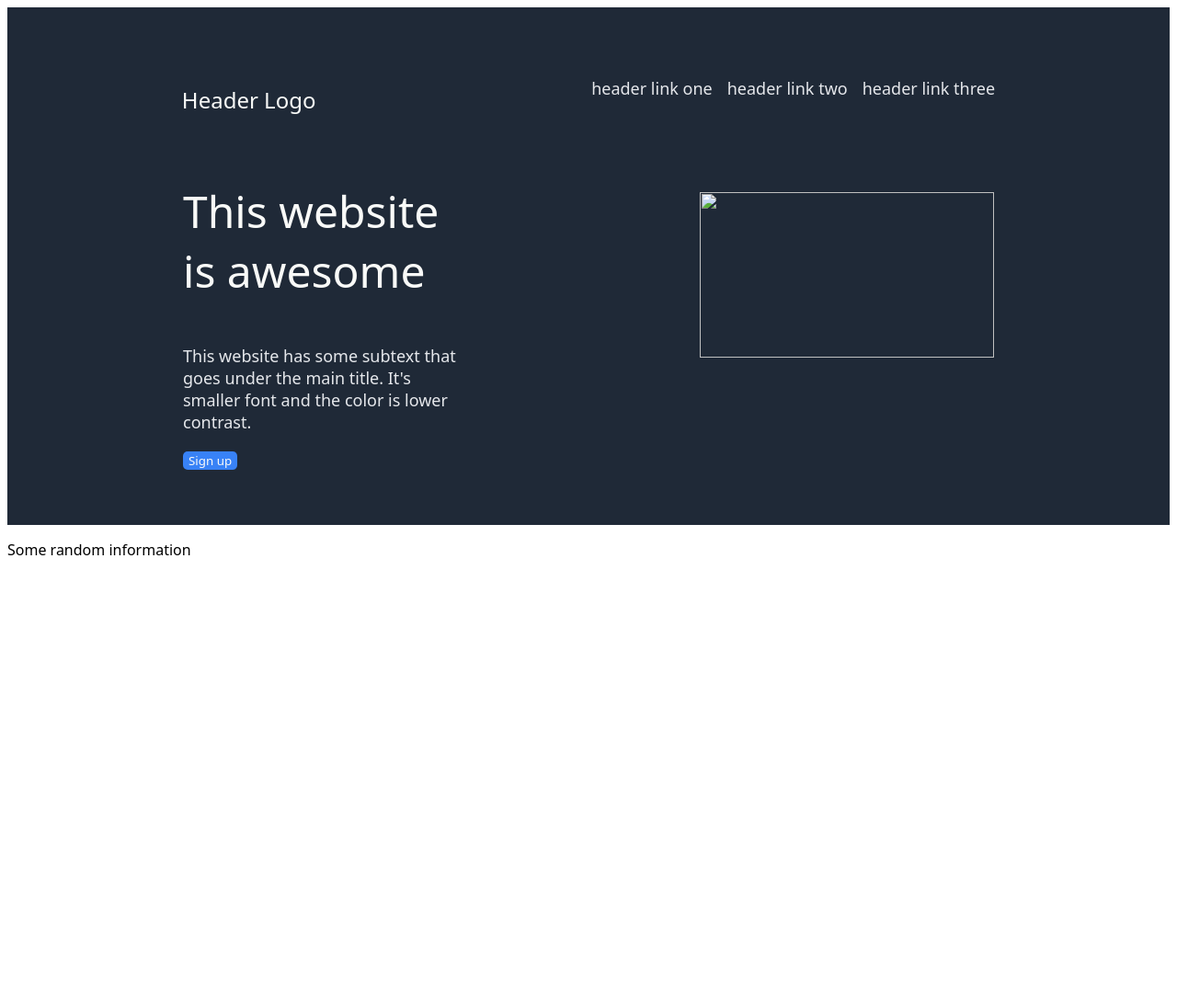
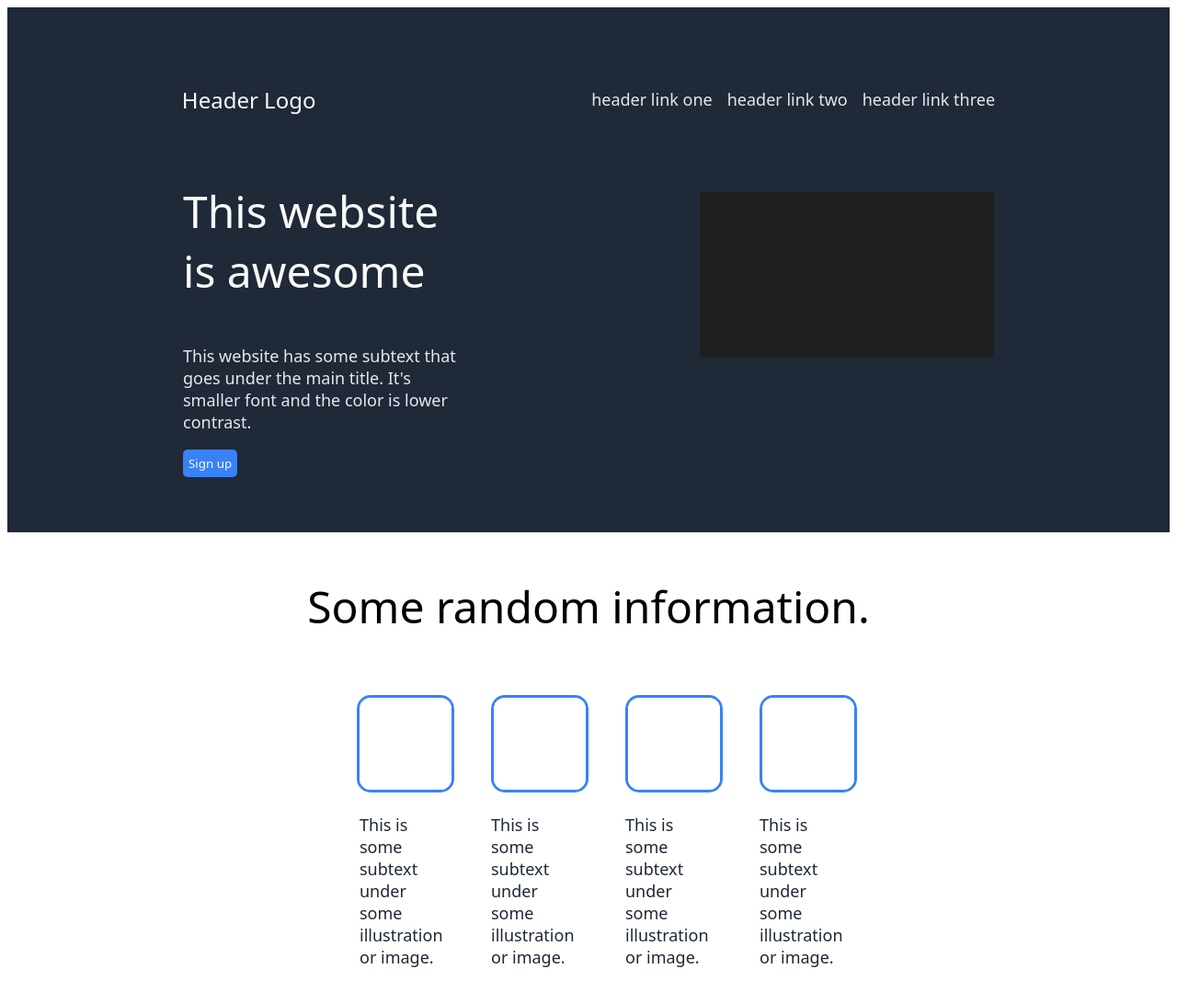
Before and after one commit to Ma7asn3h/landing-page, a plain HTML site: page index.html in a window 1280 px wide. Shown: the whole page at 92% size. Before the commit the page ends 800 px from the top, so only its background shows below. Drawn offline with Linux system fonts and the light colour scheme.

Commit message:
polished header

```diff
--- a/index.html
+++ b/index.html
@@ -14,7 +14,7 @@
                 <p>Header Logo</p>
             </div>
             <div class="left">
-                <ul>
+                <ul class="header-link-ul">
                     <li><a href="https://google.com">header link one</a></li>
                     <li><a href="https://google.com">header link two</a></li>
                     <li><a href="https://google.com">header link three</a></li>
@@ -29,13 +29,48 @@
                 <button>Sign up</button>
             </div>
             <div class="left">
-                <img src="img.png" width="320px" height="180px">
+                <img class="image" src="images/img.png" width="320px" height="180px">
             </div>
         </div>
 
     </div>
     <div class="body">
-        <p>Some random information</p>
+        <p class="random">Some random information.</p>
+        <div class="container">
+            <div class="item">
+                <ul class="under-image-ul">
+                    <li><img class="image-1" src="images/img_1.png" width="100px" height="100px"></li>
+                    <li>
+                        <p class="under-image">This is some subtext under some illustration or image.</p>
+                    </li>
+                </ul>
+                <div class="item">
+                    <ul>
+                        <li><img class="image-1" src="images/img_1.png" width="100px" height="100px"></li>
+                        <li>
+                            <p class="under-image">This is some subtext under some illustration or image.</p>
+                        </li>
+                    </ul>
+                </div>
+                <div class="item">
+                    <ul>
+                        <li><img class="image-1" src="images/img_1.png" width="100px" height="100px"></li>
+                        <li>
+                            <p class="under-image">This is some subtext under some illustration or image.</p>
+                        </li>
+                    </ul>
+                </div>
+                <div class="item">
+                    <ul>
+                        <li><img class="image-1" src="images/img_1.png" width="100px" height="100px"></li>
+                        <li>
+                            <p class="under-image">This is some subtext under some illustration or image.</p>
+                        </li>
+                    </ul>
+                </div>
+            </div>
+        </div>
+    </div>
 
     </div>
     <div class="footer">
--- a/stylesheet.css
+++ b/stylesheet.css
@@ -13,13 +13,15 @@ a {
     text-decoration: none;
     color: #E5E7EB;
     font-size: 18px;
+    font-weight: 300;
 }
 
-ul {
+.header-link-ul {
     list-style-type: none;
     display: flex;
     flex-direction: row;
     gap: 16px;
+    margin-top: 28px ;
 }
 
 .first .right {
@@ -44,18 +46,58 @@ ul {
     max-width: 300px;
     color: #E5E7EB;
 }
+
 .second {
     display: flex;
     justify-content: space-around;
 }
 
-img {
+.image {
     margin-top: 60px;
 }
 
 button {
     background-color: #3882f6;
-    color: #F9FAF8;;
+    color: #F9FAF8;
     border-radius: 5px;
     border: 0px;
+    padding: 6px;
 }
+
+.random {
+    font-size: 48px;
+    font-weight: 900px;
+    text-align: center;
+}
+
+.image-1 {
+    border: 3px solid #3882f6;
+    border-radius: 15px;
+}
+
+.container {
+    display: flex;
+    justify-content: center;
+}
+
+.item {
+    display: flex;
+}
+
+.under-image-ul {
+    list-style-type: none;
+    display: flex;
+    flex-direction: column;
+    align-items: center;
+}
+
+.under-image {
+    width: 100px;
+    color: #1f2937;
+    font-size: 18px;
+    font-weight: 300;
+}
+
+ul {
+    list-style-type: none;
+}
```
